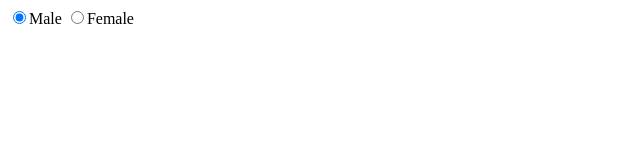
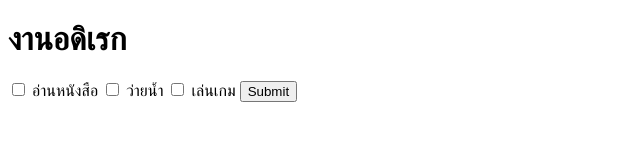
Before and after one commit to chale4488/241-820-2568, a plain HTML site: page JSDOM/index.html in a window 1280 px wide. Shown: the whole page, without its empty margins (0-640 px from the left). Drawn offline with Linux system fonts and the light colour scheme.

Commit message:
25/1/2026

```diff
--- a/JSDOM/index.html
+++ b/JSDOM/index.html
@@ -45,8 +45,34 @@
     <input type="checkbox" name="hobby" value="Gaming"> Gaming -->
     <!-- <button onclick="userClick()">คลิก</button>
     <div onclick="divCilck()">คลิก div</div> -->
-    <input type="radio" name="gender" value="Male" onchange="changeGender()" checked="true">Male
-    <input type="radio" name="gender" value="Female" onchange="changeGender()" >Female
+    <!-- <input type="radio" name="gender" value="Male" onchange="changeGender()" checked="true">Male
+    <input type="radio" name="gender" value="Female" onchange="changeGender()" >Female -->
+
+
+    <!-- ชื่อ <input type="text" name="fname" id="nameInput" onkeyup="changeFname()"/> -->
+
+
+    <!-- <div onmouseover="OverItem()"
+        onmouseup="UpItem()"
+        onmousedown="DownItem()">Click</div> -->
+
+        <!-- <div id="hi">Hi <span style="display: none;">A</span></div> -->
+         <h1>งานอดิเรก</h1>
+        <div id="content"></div>
+        <!--
+        <ul>
+            <li>อ่านหนังสือ</li>
+            <li>ว่ายน้ำ</li>
+            <li>เล่นเกม/li>
+        </ul>
+        -->
+
+
+        <input type="checkbox" name="hobby" value = "reading" id=""> อ่านหนังสือ
+        <input type="checkbox" name="hobby" value = "swimming" id=""> ว่ายน้ำ
+        <input type="checkbox" name="hobby" value = "gaming" id=""> เล่นเกม
+        <button onclick="submitHobby()">Submit</button>
+
         <script >
             // let inputsDOM = document.getElementsByClassName("input");
             // console.log(inputsDOM);
@@ -69,18 +95,67 @@
             //     console.log("div Cilck!");
             // }
 
-                function changeGender(){
-                    // console.log("Gender change!");
+                // function changeGender(){
+                //     // console.log("Gender change!");
 
-                    //เลือก input ทุกอันออกมา
-                    let gendersInputs = document.querySelectorAll('input[name="gender"]');
-                    // ใคร checked อยู่บ้าง = เพศโดนเลือกอยู่
-                    for(let i=0;i<gendersInputs.length;i++){
-                        if(gendersInputs[i].checked){
-                            console.log("Gender selected : "+gendersInputs[i].value);
+                //     //เลือก input ทุกอันออกมา
+                //     let gendersInputs = document.querySelectorAll('input[name="gender"]');
+                //     // ใคร checked อยู่บ้าง = เพศโดนเลือกอยู่
+                //     for(let i=0;i<gendersInputs.length;i++){
+                //         if(gendersInputs[i].checked){
+                //             console.log("Gender selected : "+gendersInputs[i].value);
+                //         }
+                //     }
+
+                // }
+
+
+                // onKeyDown กดปุ่มคีย์บอร์ด
+                //onKeyUp ปล่อยปุ่มคีย์บอร์ด
+                //onkeypress กดปุ่มคีย์บอร์ดค้างไว้
+                // function changeFname(){
+
+                //     console.log("Key down event detected");
+
+                //     //เลือก input element
+                //     let inputElement = document.querySelector('input[name="fname"]');
+                //     //ดึงค่า value ออกมา
+                //     console.log(inputElement.value);
+
+                // }
+
+                // function OverItem(){
+                //     console.log("Mouse Over Detected");
+                // }
+                // function UpItem(){
+                //     console.log("Mouse up Detected");
+                // }
+                // function DownItem(){
+                //     console.log("Mouse down Detected");
+                // }
+
+                // let hiDom = document.getElementById("hi");
+                // hiDom.innerHTML = "Hi<b>B</b>";
+                // console.log(hiDom.textContent);
+                // console.log(hiDom.innerText);
+                // console.log(hiDom.innerHTML);
+
+
+                function submitHobby(){
+                    //เลือก ไปยัง Checkbox ที่มี name เป็น Hooby ทั้งหมด
+                    let hobbies = document.querySelectorAll('input[name="hobby"]');
+                    let contentHTML = '<ul>'
+                    //เอาค่าที่เลือก ออกมา
+                    for(let i =0;i<hobbies.length;i++){
+                        if(hobbies[i].checked){
+                            contentHTML += '<li>' + hobbies[i].value + '</li>';
                         }
                     }
 
+                    //;นค่าที่เลือก มาแสดงในรูปแบบ ul li ใส่ HTML
+                    contentHTML += '<ul>';
+                    let contentDiv = document.getElementById('content');
+                    contentDiv.innerHTML = contentHTML;
                 }
         </script>
 </body>
```
